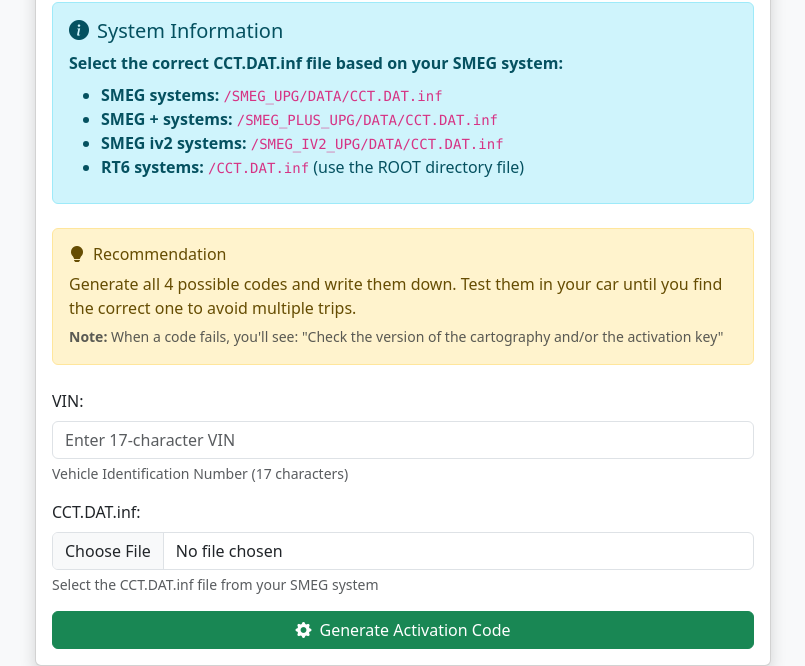
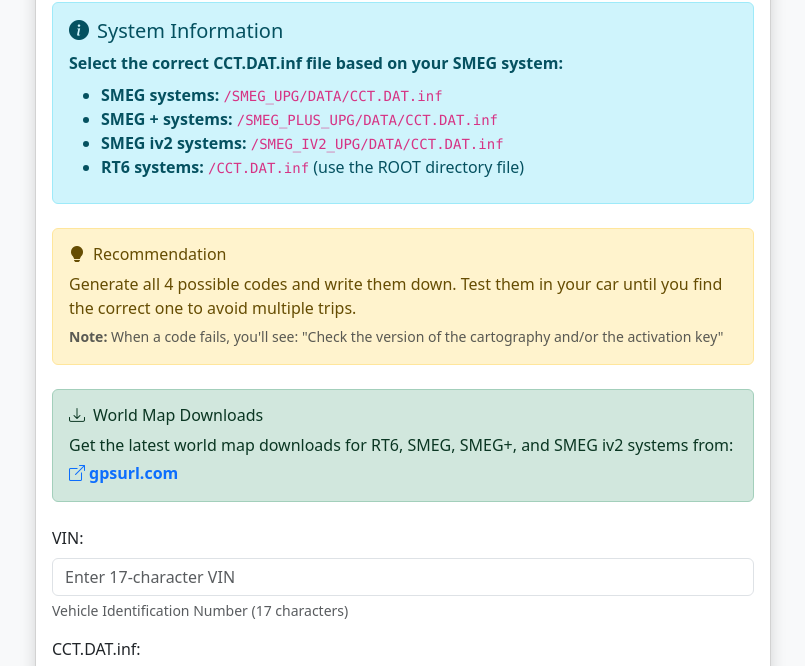
Before and after one commit to craeckor/smeg-makg, a plain HTML site: page index.html in a window 1280 px wide. Shown: the part 109-775 px from the top of the page, without its empty margins (237-1042 px from the left). Drawn offline with Linux system fonts and the light colour scheme.

Commit message:
add mention of gpsurl.com and downloads

```diff
--- a/index.html
+++ b/index.html
@@ -40,6 +40,14 @@
                             <h6><i class="bi bi-lightbulb-fill me-2"></i>Recommendation</h6>
                             <p class="mb-1">Generate all 4 possible codes and write them down. Test them in your car until you find the correct one to avoid multiple trips.</p>
                             <small class="text-muted"><strong>Note:</strong> When a code fails, you'll see: "Check the version of the cartography and/or the activation key"</small>
+                        </div>
+
+                        <div class="alert alert-success mb-4">
+                            <h6><i class="bi bi-download me-2"></i>World Map Downloads</h6>
+                            <p class="mb-1">Get the latest world map downloads for RT6, SMEG, SMEG+, and SMEG iv2 systems from:</p>
+                            <a href="https://www.gpsurl.com/peugeot-citroen/246260-wold-maps-rt6-smeg-smeg-smeg-iv2-wip-nav.html" target="_blank" class="text-decoration-none fw-bold">
+                                <i class="bi bi-box-arrow-up-right me-1"></i>gpsurl.com
+                            </a>
                         </div>
 
                         <form id="keygenForm">
```
